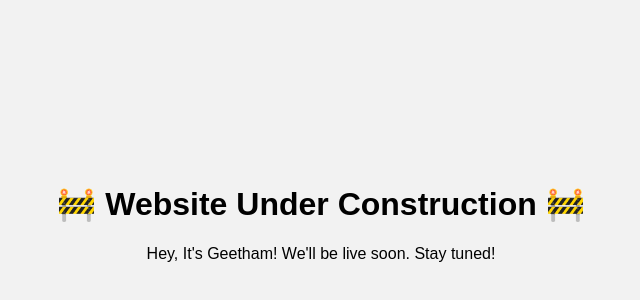
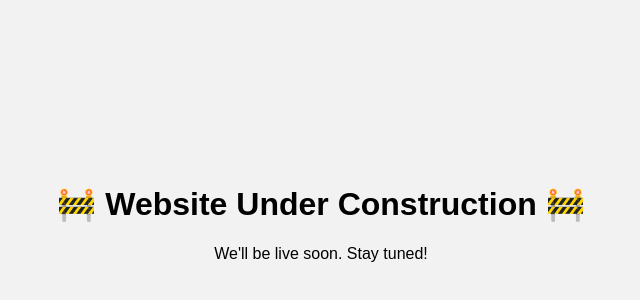
Before and after one commit to ramalingar/windselsoft, a plain HTML site: page index.html in a window 1280 px wide. Shown: the part 100-400 px from the top of the page, without its empty margins (319-959 px from the left). Drawn offline with Linux system fonts and the light colour scheme.

Commit message:
Update index.html

```diff
--- a/index.html
+++ b/index.html
@@ -13,6 +13,6 @@
 </head>
 <body>
   <h1>🚧 Website Under Construction 🚧</h1>
-  <p>Hey, It's Geetham! We'll be live soon. Stay tuned!</p>
+  <p>We'll be live soon. Stay tuned!</p>
 </body>
 </html>
```
